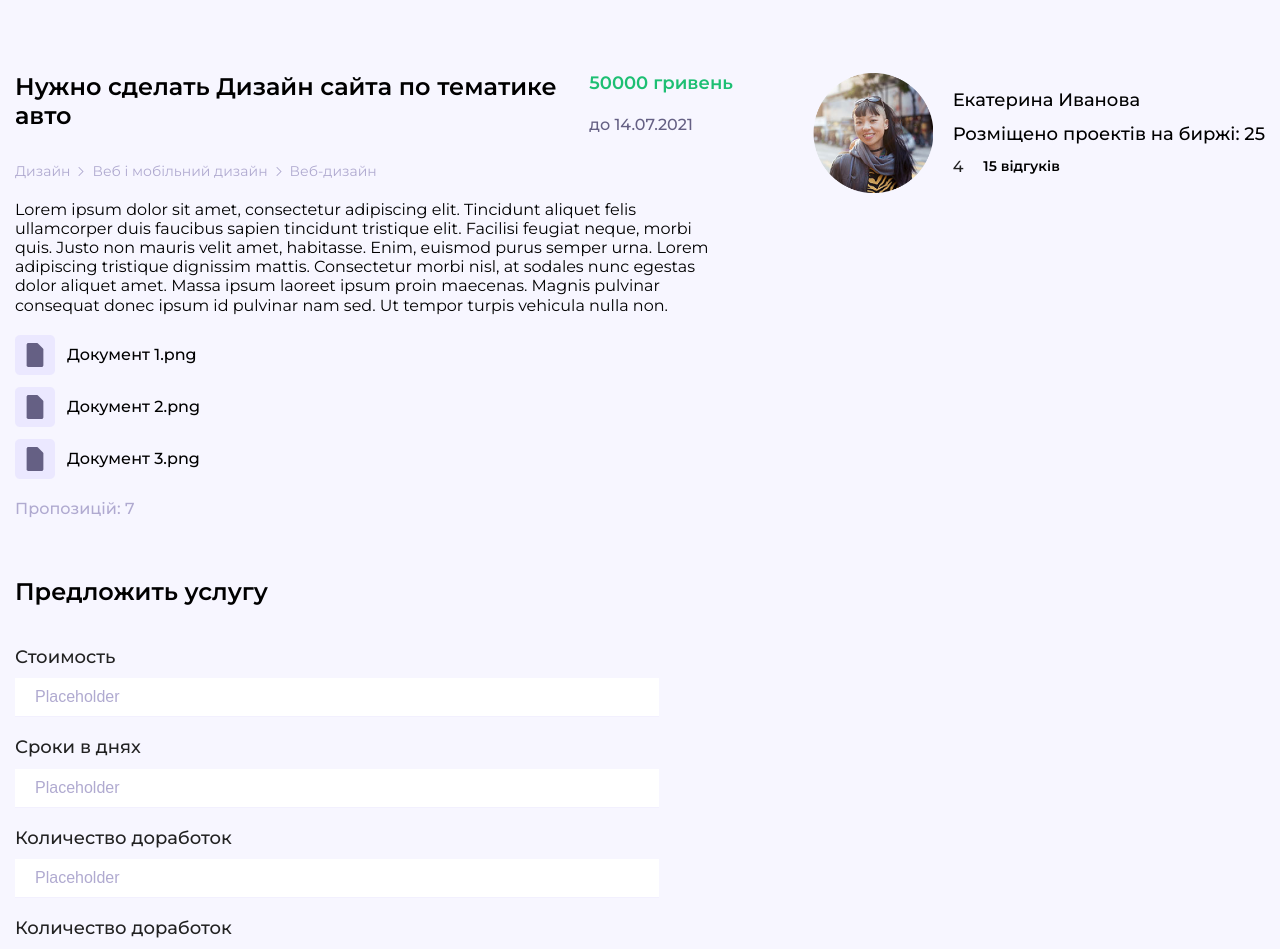
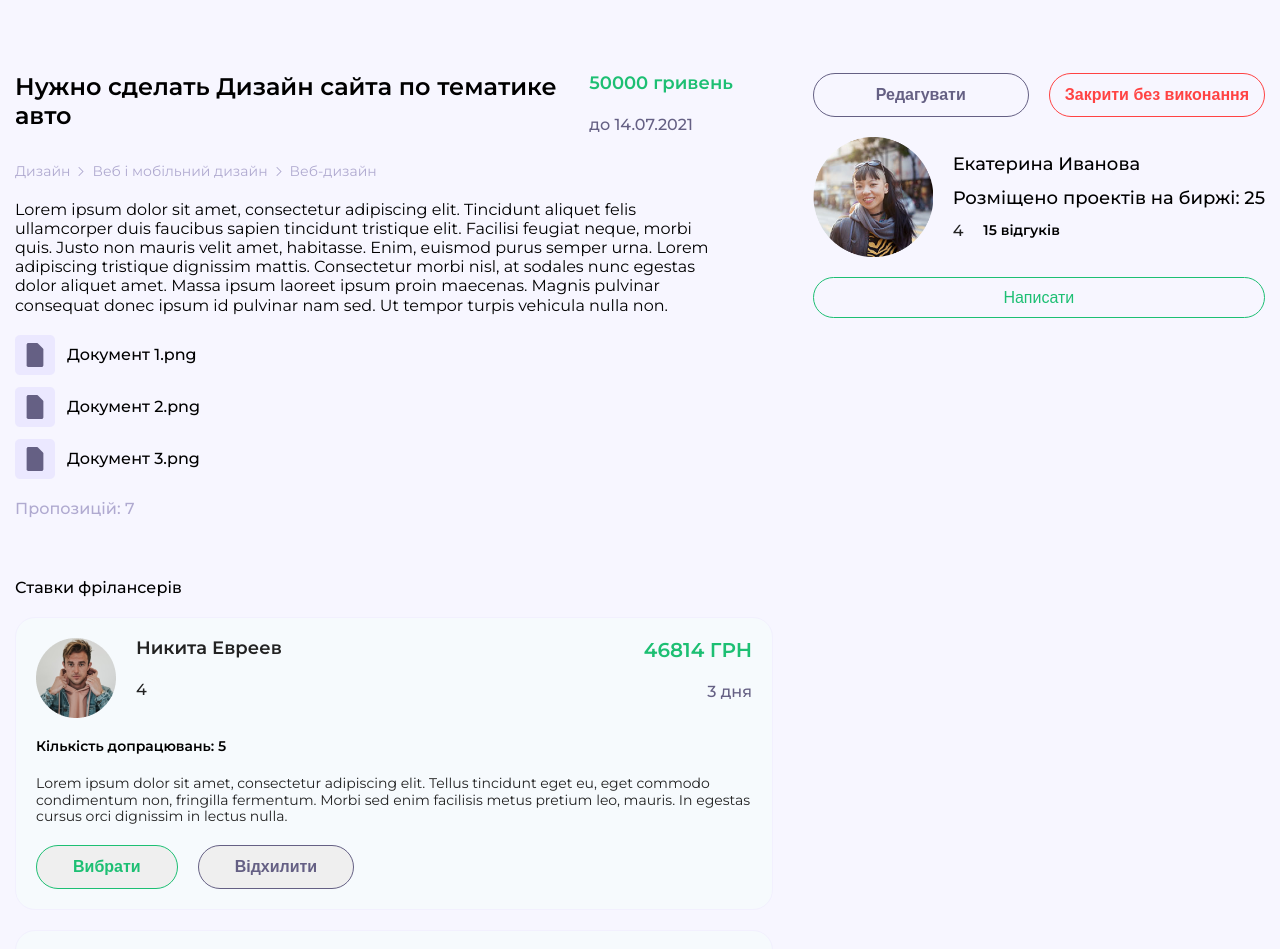
Before and after one commit to Pazhiloi/freelance-marketplace, a React (Create React App) app: page /order in a window 1280 px wide. Shown: the part 120-1069 px from the top of the page. Built offline with nearby package versions, Linux system fonts and the light colour scheme.

Commit message:
ended up building order page for freelancer and customer

```diff
--- a/src/app/components/screens/order/Order.tsx
+++ b/src/app/components/screens/order/Order.tsx
@@ -1,12 +1,15 @@
 import React, { FC } from 'react';
 import CustomerOrder from '../../sections/CustomerOrder/CustomerOrder';
 import OfferService from '../../sections/OfferService/OfferService';
-
+import Offers from '../../sections/Offers/Offers';
+export const isFreelancer = false;
 const Order: FC = () => {
   return (
     <div className='container'>
       <CustomerOrder/>
-      <OfferService/>
+
+      {isFreelancer ? (<OfferService/>) : (<Offers/>)}
+
     </div>
   );
 };
--- a/src/app/components/sections/CustomerOrder/CustomerOrder.module.scss
+++ b/src/app/components/sections/CustomerOrder/CustomerOrder.module.scss
@@ -1,63 +1,118 @@
-.section{
+.section {
   padding: 30px 0;
   display: flex;
   justify-content: space-between;
 }
 
-.left{
+.left {
   flex: 0.9;
 }
 
-
-.customerWrapper{
+.customerWrapper {
   display: flex;
   align-items: center;
+  margin-bottom: 20px;
 }
-.img{
+.img {
   width: 120px;
   height: 120px;
 }
 .nameWrapper,
-.reviews{
+.reviews {
   margin-left: 20px;
 }
 
 .name,
-.projects{
+.projects {
   font-size: 18px;
   color: #000;
   margin-bottom: 12px;
 }
-.ratingWrapper{
+.ratingWrapper {
   display: flex;
   align-items: center;
 }
-.reviews{
+.reviews {
   color: #000;
   font-size: 14px;
   font-weight: 600;
 }
-
-@media(max-width: 950px){
-.section{
-  flex-direction: column-reverse;
+.topButtons{
+  display: flex;
+  align-items: center;
+  margin-bottom: 20px;
 }
-.right{
-  margin-bottom: 30px;
-}
+.button{
+  display: flex;
+  justify-content: center;
+  align-items: center;
+  font-weight: 600;
+  font-size: 16px;
+  max-width: 256px;
+  width: 100%;
+  height: 44px;
+  background-color: transparent;
+  &.edit{
+    color: #656084;
+    border: 1px solid #656084;
+  }
+  &.close{
+    color: #ff4343;
+    border: 1px solid #ff4343;
+    margin-left: 20px;
+  }
 }
 
-@media(max-width: 530px){
-  .img{
+
+
+.messageButton {
+  display: flex;
+  justify-content: center;
+  align-items: center;
+  background-color: transparent;
+  color: #1dbf73;
+  max-width: 492px;
+  border: 1px solid #1dbf73;
+  width: 100%;
+  height: 41px;
+  transition: all 0.5s ease;
+  &:hover {
+    background-color: #1dbf73;
+    color: #fff;
+  }
+}
+@media (max-width: 950px) {
+  .section {
+    flex-direction: column-reverse;
+  }
+  .right {
+    margin-bottom: 30px;
+  }
+}
+
+@media (max-width: 530px) {
+
+  .topButtons{
+    flex-direction: column;
+    align-items: flex-start;
+  }
+  .button{
+    &.edit{
+      margin-bottom: 20px;
+    }
+    &.close{
+      margin-left: 0;
+    }
+  }
+  .img {
     width: 60px;
     height: 60px;
   }
   .name,
-  .projects{
+  .projects {
     font-size: 14px;
   }
-  .nameWrapper{
+  .nameWrapper {
     margin-left: 10px;
   }
-
 }
--- a/src/app/components/sections/CustomerOrder/CustomerOrder.tsx
+++ b/src/app/components/sections/CustomerOrder/CustomerOrder.tsx
@@ -2,15 +2,34 @@ import React, { FC } from 'react';
 import s from "./CustomerOrder.module.scss";
 import OrderDescription from '../../ui/OrderDescription/OrderDescription';
 import { user6 } from '../../../data/usersImages';
+import Button from '../../ui/Button/Button';
+import { isFreelancer } from '../../screens/order/Order';
+
 const CustomerOrder: FC = () => {
+const renderEditButtons = () => {
+  if (!isFreelancer) {
+    return (
+      <div className={s.topButtons}>
+        <Button className={`${s.button} ${s.edit}`}>Редагувати</Button>
+        <Button className={`${s.button} ${s.close}`}>
+          Закрити без виконання
+        </Button>
+      </div>
+    );
+  } else{
+    return ''
+  }
+}
 
-  const isFreelancer = true
+
   return (
     <div className={s.section}>
       <div className={s.left}>
         <OrderDescription />
       </div>
       <div className={s.right}>
+        {renderEditButtons()}
+
         <div className={s.customerWrapper}>
           <img src={user6} alt="customer avatar" className={s.img} />
           <div className={s.nameWrapper}>
@@ -22,6 +41,7 @@ const CustomerOrder: FC = () => {
             </div>
           </div>
         </div>
+        <Button className={s.messageButton}>Написати</Button>
       </div>
     </div>
   );
--- /dev/null
+++ b/src/app/components/sections/Offers/Offers.module.scss
@@ -0,0 +1,8 @@
+.section{
+  padding: 30px 0;
+}
+
+.title{
+  margin-bottom: 20px;
+  color: #000;
+}
--- /dev/null
+++ b/src/app/components/sections/Offers/Offers.tsx
@@ -0,0 +1,30 @@
+import React, { FC } from "react";
+import s from "./Offers.module.scss";
+import { myReviews } from "../../../data/works";
+import Offer from "../../ui/Offer/Offer";
+const Offers: FC = () => {
+  return (
+    <section className={s.section}>
+      <div className={s.title}>Ставки фрілансерів</div>
+      <div className={s.items}>
+        {myReviews.map(
+          ({ id, name, rating, img, text, price, improvements, workTerm }) => (
+            <Offer
+              key={id}
+              id={id}
+              name={name}
+              rating={rating}
+              img={img}
+              text={text}
+              price={price}
+              improvements={improvements}
+              workTerm={workTerm}
+            />
+          )
+        )}
+      </div>
+    </section>
+  );
+};
+
+export default Offers;
--- /dev/null
+++ b/src/app/components/ui/Offer/Offer.module.scss
@@ -0,0 +1,112 @@
+.item {
+  max-width: 758px;
+  width: 100%;
+  padding: 20px;
+  background: #f6fafd;
+  border: 1px solid #f2f0fe;
+  border-radius: 20px;
+  &:not(:last-child) {
+    margin-bottom: 20px;
+  }
+}
+
+.top,
+.userWrapper,
+.buttons,
+.button {
+  display: flex;
+}
+.top {
+  justify-content: space-between;
+}
+
+.img {
+  width: 80px;
+  height: 80px;
+}
+.nameWrapper {
+  margin-left: 20px;
+}
+.userWrapper,
+.name,
+.price,
+.text,
+.improvements {
+  margin-bottom: 20px;
+}
+.button,
+.workTerm {
+  font-size: 16px;
+}
+.name,
+.price,
+.button {
+  font-weight: 600;
+}
+.name {
+  font-size: 18px;
+}
+.workTerm {
+  color: #656084;
+}
+
+.price {
+  font-size: 20px;
+  color: #1dbf73;
+}
+.priceWrapper {
+  text-align: right;
+}
+
+.improvements,
+.text {
+  font-size: 14px;
+}
+.improvements {
+  font-weight: 600;
+  color: #000;
+}
+.text {
+  font-weight: 400;
+}
+
+.button {
+  padding: 12px 36px;
+  justify-content: center;
+  align-items: center;
+
+  &.choose {
+    color: #1dbf73;
+    border: 1px solid #1dbf73;
+  }
+  &.reject {
+    color: #656084;
+    border: 1px solid #656084;
+    margin-left: 20px;
+  }
+}
+
+@media(max-width: 530px){
+  .top{
+    flex-direction: column;
+    align-items: flex-start;
+  }
+  .priceWrapper{
+    text-align: left;
+    margin-bottom: 20px;
+  }
+  .button{
+    font-size: 14px;
+    padding: 20px;
+  }
+  .nameWrapper{
+    margin-left: 10px;
+  }
+  .img{
+    width: 60px;
+    height: 60px;
+  }
+  .name{
+    font-size: 16px;
+  }
+}
--- /dev/null
+++ b/src/app/components/ui/Offer/Offer.tsx
@@ -0,0 +1,51 @@
+import React, { FC } from 'react';
+import s from "./Offer.module.scss";
+import Button from '../Button/Button';
+interface IOffer {
+  id: number;
+  name: string;
+  rating: number;
+  img: string;
+  text: string;
+  price: number;
+  improvements: number;
+  workTerm: number;
+}
+const Offer: FC<IOffer> = ({
+  id,
+  name,
+  rating,
+  img,
+  text,
+  price,
+  improvements,
+  workTerm,
+}) => {
+  return <div className={s.item}>
+    <div className={s.top}>
+      <div className={s.userWrapper}>
+        <img src={img} alt={name} className={s.img} />
+       <div className={s.nameWrapper}>
+        <div className={s.name}>{name}</div>
+        <div className={s.rating}>{rating}</div>
+       </div>
+      </div>
+      <div className={s.priceWrapper}>
+        <div className={s.price}>{price} ГРН</div>
+        <div className={s.workTerm}>{workTerm} дня</div>
+      </div>
+    </div>
+    <div className={s.improvements}>Кількість допрацювань: {improvements}</div>
+    <p className={s.text}>{text}</p>
+    <div className={s.buttons}>
+      <Button className={`${s.button} ${s.choose}`}>
+        Вибрати
+      </Button>
+      <Button className={`${s.button} ${s.reject}`}>
+        Відхилити
+      </Button>
+    </div>
+  </div>;
+};
+
+export default Offer;
--- a/src/app/data/works.ts
+++ b/src/app/data/works.ts
@@ -22,6 +22,9 @@ for (let i = 0; i < 6; i++) {
     rating: 4,
     img: user11,
     text: `Lorem ipsum dolor sit amet, consectetur adipiscing elit. Tellus tincidunt eget eu, eget commodo condimentum non, fringilla fermentum. Morbi sed enim facilisis metus pretium leo, mauris. In egestas cursus orci dignissim in lectus nulla. `,
+    price: Math.floor(Math.random() * 50000),
+    improvements: 5,
+    workTerm: 3
   };
   myReviews.push(myReview);
 
```
